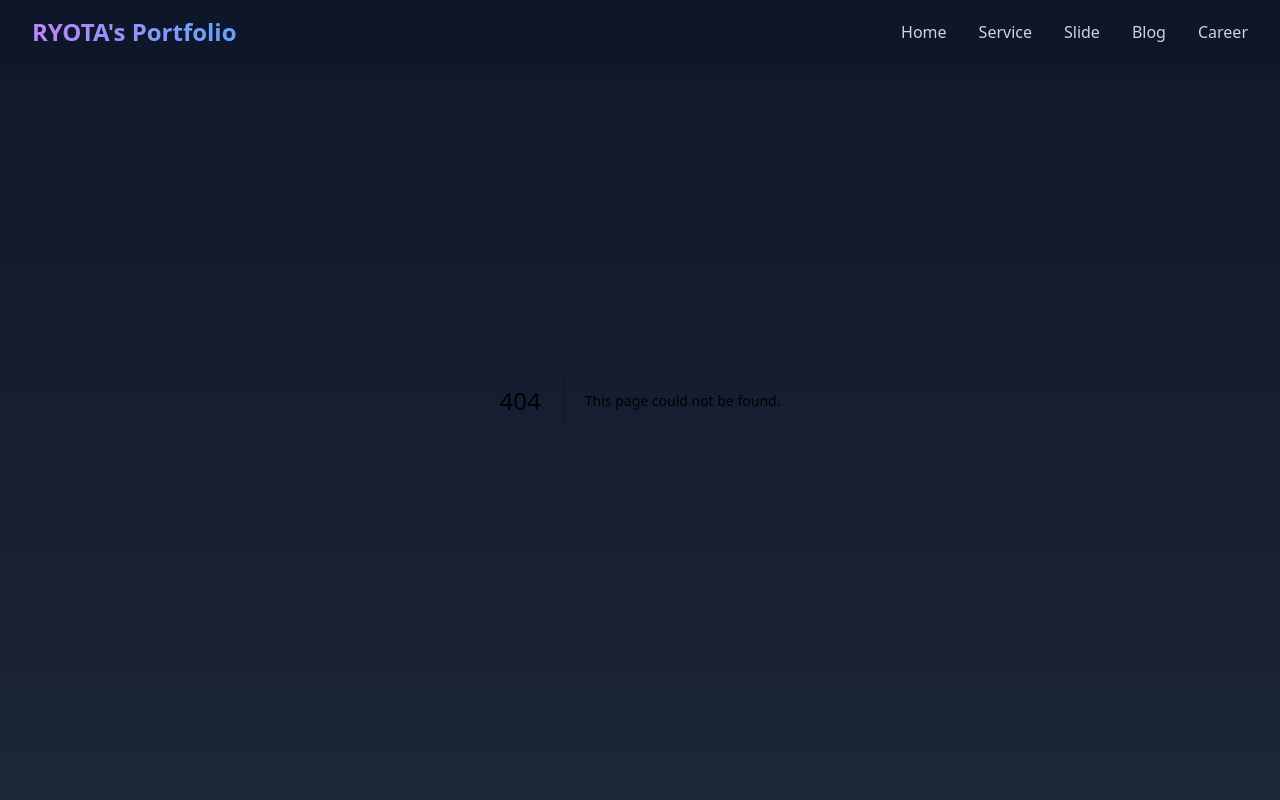
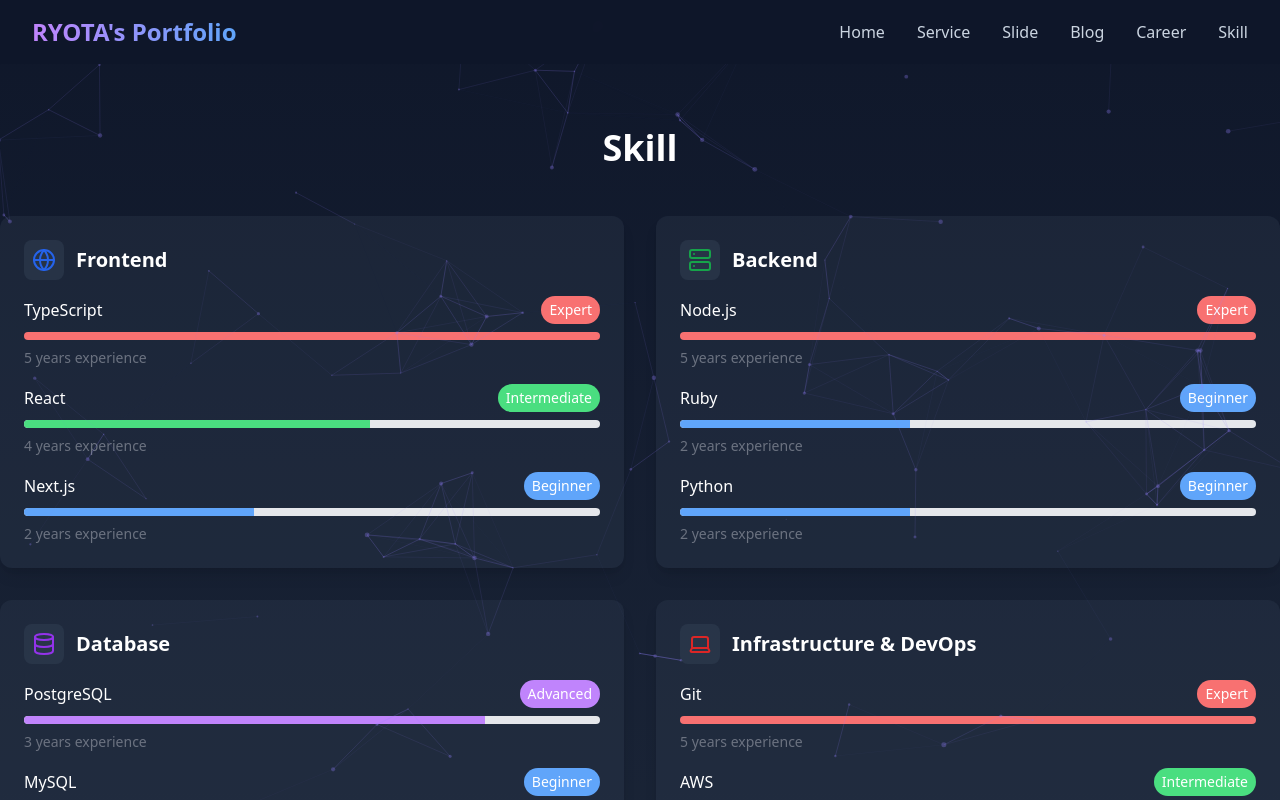
Before and after one commit to RYOTA-F/wisteria-web-v2, a Next.js app: page /skill in a window 1280 px wide. Before the commit this address had no page. Shown: the top 800 px of the page. Built offline with nearby package versions, Linux system fonts and the light colour scheme.

Commit message:
:sparkles: Skillページ 実装

```diff
--- a/app/career/page.tsx
+++ b/app/career/page.tsx
@@ -2,7 +2,7 @@ import { CareerTimeline } from '../components/CareerTimeLine/CareerTimeLine'
 
 export default function Career() {
   return (
-    <div className="text-center pt-[15vh]">
+    <div className="text-center pt-[15vh] mb-20">
       <h2 className="text-3xl font-bold text-white">Career</h2>
       <CareerTimeline />
     </div>
--- a/app/components/CareerTimeLine/CareerTimeLine.tsx
+++ b/app/components/CareerTimeLine/CareerTimeLine.tsx
@@ -4,8 +4,8 @@ import { InteractiveBackground } from '../InteractiveBackground/InteractiveBackg
 
 export function CareerTimeline() {
   return (
-    <section id="career" className="pb-20 text-white min-h-screen">
-      <div className="fixed inset-0 h-screen w-full">
+    <section id="career" className="text-white min-h-screen">
+      <div className="fixed inset-0 h-screen w-full -z-10">
         <InteractiveBackground />
       </div>
       <CareerYears items={CAREER.ITEMS} />
--- a/app/components/Header/Header.tsx
+++ b/app/components/Header/Header.tsx
@@ -7,6 +7,7 @@ export function Header() {
     { key: 'Slide', href: '/#slide' },
     { key: 'Blog', href: '/#blog' },
     { key: 'Career', href: '/career' },
+    { key: 'Skill', href: '/skill' },
   ]
 
   return (
--- a/app/components/Hero/Hero.tsx
+++ b/app/components/Hero/Hero.tsx
@@ -12,16 +12,16 @@ export function Hero() {
         <Title />
         <div className="flex justify-center gap-4 pt-20">
           <Link
+            href="/skill"
+            className="w-[100px] py-3 bg-gradient-to-r from-purple-500 to-blue-500 text-white rounded-lg hover:opacity-90 transition-all hover:scale-105"
+          >
+            Skill
+          </Link>
+          <Link
             href="/career"
-            className="px-8 py-3 bg-gradient-to-r from-purple-500 to-blue-500 text-white rounded-lg hover:opacity-90 transition-all hover:scale-105"
+            className="w-[100px] py-3 bg-gradient-to-r from-purple-500 to-blue-500 text-white rounded-lg hover:opacity-90 transition-all hover:scale-105"
           >
             Career
-          </Link>
-          <Link
-            href="#skills"
-            className="px-8 py-3 bg-gradient-to-r from-purple-500 to-blue-500 text-white rounded-lg hover:opacity-90 transition-all hover:scale-105"
-          >
-            Skill
           </Link>
         </div>
         <Link href="/#service" className="mt-16 animate-bounce block">
--- /dev/null
+++ b/app/components/SkillCard/SkillCard.tsx
@@ -0,0 +1,70 @@
+interface Skill {
+  name: string
+  level: string
+  years: number
+}
+
+interface SkillCardProps {
+  name: string
+  icon: React.ReactNode
+  skills: Skill[]
+}
+
+export function SkillCard({ name, icon, skills }: SkillCardProps) {
+  const getLevelColor = (level: string) => {
+    switch (level) {
+      case 'Beginner':
+        return 'bg-blue-400'
+      case 'Intermediate':
+        return 'bg-green-400'
+      case 'Advanced':
+        return 'bg-purple-400'
+      case 'Expert':
+        return 'bg-red-400'
+      default:
+        return 'bg-gray-400'
+    }
+  }
+
+  return (
+    <div className="bg-slate-700/30 text-white rounded-xl shadow-lg p-6 hover:shadow-xl transition-shadow">
+      <div className="flex items-center gap-3 mb-4">
+        <div className="p-2 bg-slate-700/50 rounded-lg">{icon}</div>
+        <h3 className="text-xl font-bold ">{name}</h3>
+      </div>
+      <div className="space-y-4">
+        {skills.map((skill) => (
+          <div key={skill.name} className="space-y-2">
+            <div className="flex justify-between items-center">
+              <span className="font-medium">{skill.name}</span>
+              <span
+                className={`text-sm px-2 py-1 rounded-full ${getLevelColor(skill.level)}`}
+              >
+                {skill.level}
+              </span>
+            </div>
+            <div className="h-2 bg-gray-200 rounded-full overflow-hidden">
+              <div
+                className={`h-full ${getLevelColor(skill.level)}`}
+                style={{
+                  width: `${
+                    skill.level === 'Expert'
+                      ? '100%'
+                      : skill.level === 'Advanced'
+                        ? '80%'
+                        : skill.level === 'Intermediate'
+                          ? '60%'
+                          : '40%'
+                  }`,
+                }}
+              />
+            </div>
+            <p className="text-sm text-gray-500">
+              {skill.years} years experience
+            </p>
+          </div>
+        ))}
+      </div>
+    </div>
+  )
+}
--- /dev/null
+++ b/app/components/Skills/Skills.tsx
@@ -0,0 +1,60 @@
+import { Database, Globe, Laptop, Server } from 'lucide-react'
+import { SkillCard } from '@/app/components/SkillCard/SkillCard'
+import { InteractiveBackground } from '../InteractiveBackground/InteractiveBackground'
+
+export function Skills() {
+  const skillCategories = [
+    {
+      name: 'Frontend',
+      icon: <Globe className="w-6 h-6 text-blue-600" />,
+      skills: [
+        { name: 'TypeScript', level: 'Expert', years: 5 },
+        { name: 'React', level: 'Intermediate', years: 4 },
+        { name: 'Next.js', level: 'Beginner', years: 2 },
+      ],
+    },
+    {
+      name: 'Backend',
+      icon: <Server className="w-6 h-6 text-green-600" />,
+      skills: [
+        { name: 'Node.js', level: 'Expert', years: 5 },
+        { name: 'Ruby', level: 'Beginner', years: 2 },
+        { name: 'Python', level: 'Beginner', years: 2 },
+      ],
+    },
+    {
+      name: 'Database',
+      icon: <Database className="w-6 h-6 text-purple-600" />,
+      skills: [
+        { name: 'PostgreSQL', level: 'Advanced', years: 3 },
+        { name: 'MySQL', level: 'Beginner', years: 2 },
+        { name: 'MongoDB', level: 'Beginner', years: 1 },
+      ],
+    },
+    {
+      name: 'Infrastructure & DevOps',
+      icon: <Laptop className="w-6 h-6 text-red-600" />,
+      skills: [
+        { name: 'Git', level: 'Expert', years: 5 },
+        { name: 'AWS', level: 'Intermediate', years: 4 },
+        { name: 'Docker', level: 'Beginner', years: 2 },
+      ],
+    },
+  ]
+
+  return (
+    <>
+      <InteractiveBackground />
+      <div className="grid grid-cols-1 md:grid-cols-2 gap-8">
+        {skillCategories.map((category) => (
+          <SkillCard
+            key={category.name}
+            name={category.name}
+            icon={category.icon}
+            skills={category.skills}
+          />
+        ))}
+      </div>
+    </>
+  )
+}
--- /dev/null
+++ b/app/skill/page.tsx
@@ -0,0 +1,12 @@
+import { Skills } from '../components/Skills/Skills'
+
+export default function Skill() {
+  return (
+    <div className="min-h-screen text-white py-20">
+      <div className="max-w-7xl mx-auto">
+        <h1 className="text-center text-4xl font-bold py-12">Skill</h1>
+        <Skills />
+      </div>
+    </div>
+  )
+}
```
